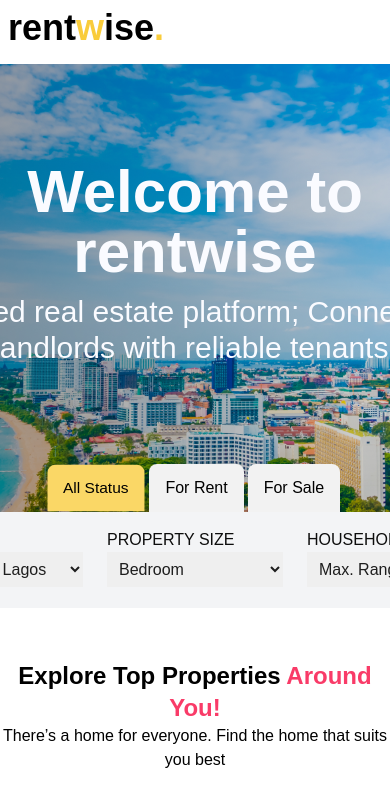
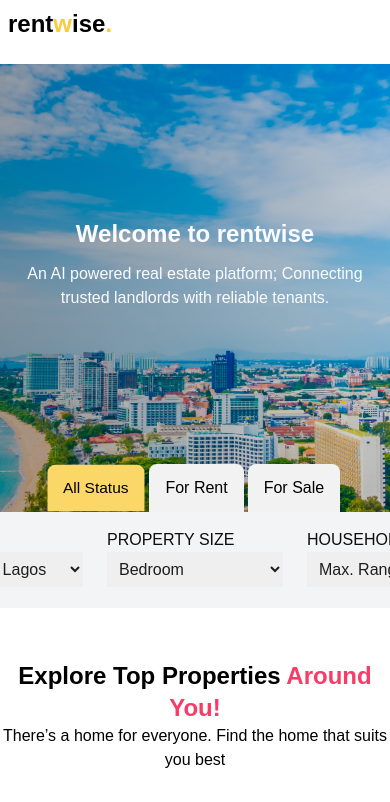
Before and after one commit to Obadea/rentwise, a React (Create React App) app: page / in a window 390 px wide. Shown: the top 802 px of the page. Built offline with nearby package versions, Linux system fonts and the light colour scheme; a web font is replaced by a local one.

Commit message:
mobile view design

```diff
--- a/src/landingpage/components/Banner.jsx
+++ b/src/landingpage/components/Banner.jsx
@@ -21,12 +21,12 @@ function Banner() {
       }}
     >
       <div className="flex justify-center items-center flex-col gap-3 h-[400px]">
-        <h2 className="text-textcolor text-center text-6xl font-bold">
+        <h2 className="text-textcolor text-2xl text-center lg:text-6xl font-bold">
           Welcome to rentwise
         </h2>
         <div>
-          <div className="flex justify-center">
-            <p className="text-textcolor w-[856px] text-center font-medium text-3xl ">
+          <div className="flex justify-center px-6">
+            <p className="text-textcolor  text-base lg:w-[856px] text-center font-medium lg:text-3xl ">
               An AI powered real estate platform; Connecting trusted landlords
               with reliable tenants.
             </p>
--- a/src/landingpage/components/Footer.jsx
+++ b/src/landingpage/components/Footer.jsx
@@ -31,18 +31,18 @@ function Footer() {
         </div>
       </div>
       <div className="flex justify-between items-center mt-16">
-        <h2 className="text-white text-4xl">
+        <h2 className="text-white text-2xl">
           rent<span className="text-yellow-500">w</span>ise
           <span className="text-yellow-500">.</span>
         </h2>
         <div>
           <h4 className="font-sm text-white mb-2">Follow us</h4>
           <div className="flex gap-4 text-white">
-            <YouTubeIcon />
-            <FacebookIcon />
-            <XIcon />
-            <InstagramIcon />
-            <LinkedInIcon />
+            <YouTubeIcon sx={{ fontSize: 20 }} />
+            <FacebookIcon sx={{ fontSize: 20 }} />
+            <XIcon sx={{ fontSize: 20 }} />
+            <InstagramIcon sx={{ fontSize: 20 }} />
+            <LinkedInIcon sx={{ fontSize: 20 }} />
           </div>
         </div>
       </div>
--- a/src/landingpage/components/Header.jsx
+++ b/src/landingpage/components/Header.jsx
@@ -12,7 +12,7 @@ const Header = () => {
   return (
     <header className="bg-white text-black fixed z-20 -mt-16  w-full">
       <nav className="container mx-auto p-2 flex items-center w-full justify-between bg-white ">
-        <a href="#" className="text-4xl font-bold">
+        <a href="#" className="text-2xl lg:text-4xl font-bold">
           rent<span className="text-customyellow">w</span>ise
           <span className="text-customyellow">.</span>
         </a>
--- a/src/landingpage/components/WiseReport.jsx
+++ b/src/landingpage/components/WiseReport.jsx
@@ -3,9 +3,9 @@ import reportCard from "../../assets/iPhone 13 mini - 3.png";
 function WiseReport() {
   return (
     <div>
-      <div className="px-12 ">
+      <div className="px-12 pt-16">
         <h2 className="text-center font-bold text-4xl ">
-          Heard about the{" "}
+          Heard about the
           <span className="text-customaccent">Wise Report??</span>
         </h2>
         <div className=" lg:flex justify-between mt-12 gap-12">
```
